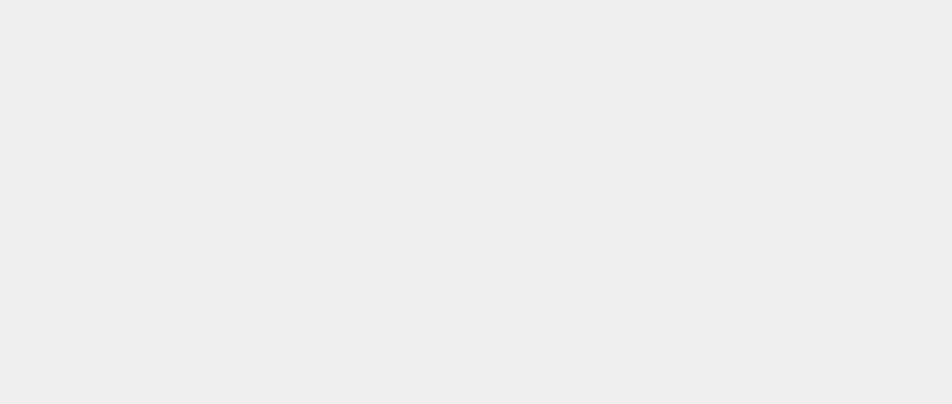
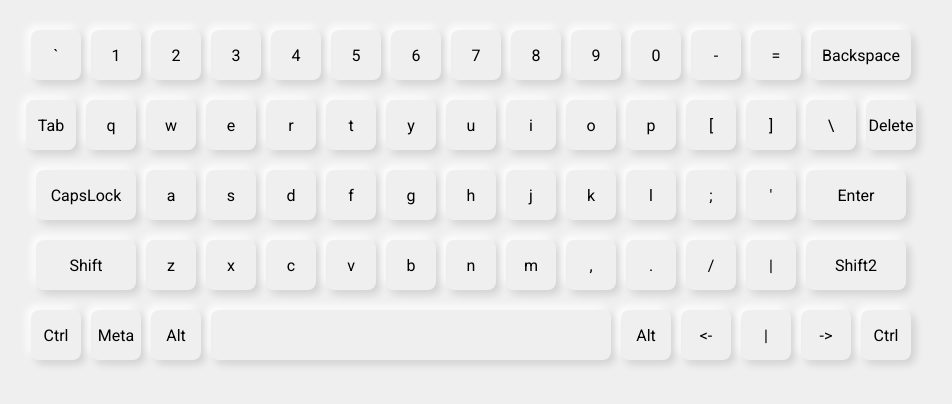
Before and after one commit to donteday/virtual-keyboard, a website: page index.html in a window 1280 px wide. Shown: the whole page, without its empty margins (169-1121 px from the left). Drawn offline with Linux system fonts and the light colour scheme.

Commit message:
feat: create init function

```diff
--- a/index.html
+++ b/index.html
@@ -8,6 +8,6 @@
     <title>Virtual Keyboard</title>
 </head>
 <body class="body">
-    <script src="/js/index.js"></script>
+    <script src="js/index.js"></script>
 </body>
 </html>
--- a/js/index.js
+++ b/js/index.js
@@ -0,0 +1,102 @@
+const body = document.querySelector(".body");
+
+const Keyboard = {
+    // elements: {
+    //     board: null,
+    // },
+
+    keys: {
+        en: ['`', '1', '2', '3', '4', '5', '6', '7', '8', '9', '0', '-', '=', 'Backspace',
+            'Tab', 'q', 'w', 'e', 'r', 't', 'y', 'u', 'i', 'o', 'p', '[', ']', '\\', 'Delete',
+            'CapsLock', 'a', 's', 'd', 'f', 'g', 'h', 'j', 'k', 'l', ';', "'", 'Enter',
+            'Shift', 'z', 'x', 'c', 'v', 'b', 'n', 'm', ',', '.', '/', 'ArrowUp', 'Shift2',
+            'Control', 'Meta', 'Alt', 'Space', 'Alt', 'ArrowLeft', 'ArrowDown', 'ArrowRight', 'Control'],
+
+        ru: ['`', '1', '2', '3', '4', '5', '6', '7', '8', '9', '0', '-', '=', 'Backspace', 'Tab', 'й', 'ц', 'e', 'r', 't', 'y', 'u', 'i', 'o', 'p', '[', ']', '\\', 'CapsLock', 'a', 's', 'd', 'f', 'g', 'h', 'j', 'k', 'l', ';', "'", 'Enter', 'Shift', 'z', 'x', 'c', 'v', 'b', 'n', 'm', ',', '.', '/', 'Shift2', 'Ctrl', 'Meta', 'Alt', ' ', 'Alt', 'ContM', 'Control'],
+    },
+
+    init() {
+        const board = document.createElement('div');
+        board.className = 'board';
+        body.appendChild(board);
+
+        this.keys.en.forEach(element => {
+            const keyButton = document.createElement('div');
+            keyButton.className = 'key-button';
+            const clearFix = document.createElement('div');
+            clearFix.className = 'clearfix';
+
+            switch (element) {
+                case 'Backspace':
+                    keyButton.classList.add('key-long');
+                    keyButton.textContent = 'Backspace';
+                    board.appendChild(keyButton);
+                    board.appendChild(clearFix);
+                    break;
+                case 'Delete':
+                    keyButton.textContent = element;
+                    board.appendChild(keyButton);
+                    board.appendChild(clearFix);
+                    break;
+                case 'CapsLock':
+                    keyButton.classList.add('key-long');
+                    keyButton.textContent = element;
+                    board.appendChild(keyButton);
+                    break;
+                case 'Enter':
+                    keyButton.classList.add('key-long');
+                    keyButton.textContent = element;
+                    board.appendChild(keyButton);
+                    board.appendChild(clearFix);
+                    break;
+                case 'Shift':
+                    keyButton.classList.add('key-long');
+                    keyButton.textContent = element;
+                    board.appendChild(keyButton);
+                    break;
+                case 'Shift2':
+                    keyButton.classList.add('key-long');
+                    keyButton.textContent = element;
+                    board.appendChild(keyButton);
+                    board.appendChild(clearFix);
+                    break;
+                case 'Space':
+                    keyButton.classList.add('key-space');
+                    keyButton.textContent = ' ';
+                    board.appendChild(keyButton);
+                    break;
+                case 'ArrowUp':
+                    keyButton.textContent = '|';
+                    board.appendChild(keyButton);
+                    break;
+                case 'ArrowDown':
+                    keyButton.textContent = '|';
+                    board.appendChild(keyButton);
+                    break;
+                case 'ArrowLeft':
+                    keyButton.textContent = '<-';
+                    board.appendChild(keyButton);
+                    break;
+                case 'ArrowRight':
+                    keyButton.textContent = '->';
+                    board.appendChild(keyButton);
+                    break;
+                case 'Control':
+                    keyButton.textContent = 'Ctrl';
+                    board.appendChild(keyButton);
+                    break;
+
+                default:
+                    keyButton.textContent = element;
+                    board.appendChild(keyButton);
+                    break;
+            }
+
+
+
+        });
+    }
+}
+
+
+Keyboard.init();
--- a/style.css
+++ b/style.css
@@ -8,6 +8,11 @@
 .body {
     background-color: #efefef;
     font-family: 'Roboto', sans-serif;
+}
+
+br {
+    display: block;
+    width: 100%;
 }
 
 .clearfix {
@@ -37,7 +42,7 @@
     -4px -4px 8px #fff;
 }
 
-.key-button {
+.key-button, i {
     display: grid;
     width: 50px;
     height: 50px;
```
